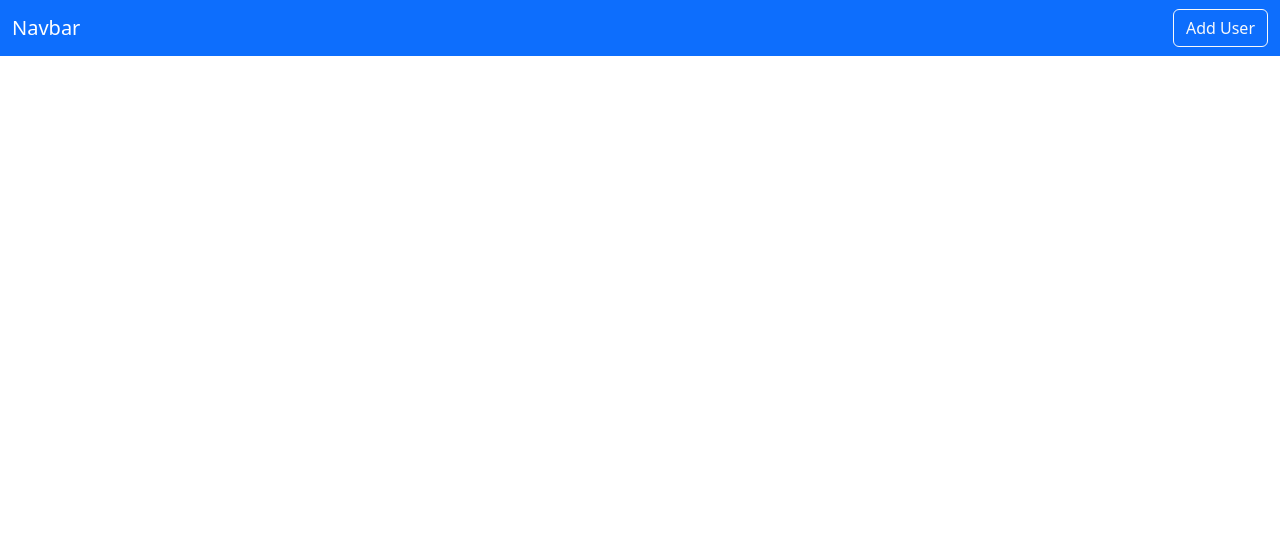
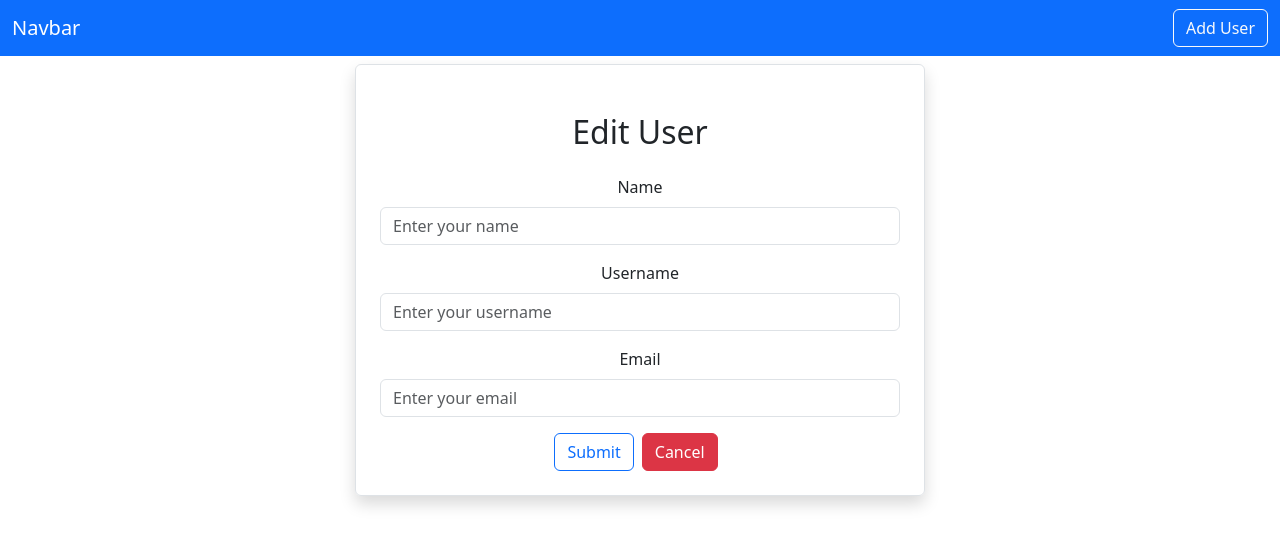
Before and after one commit to gahoccode215/SpringBootReactMySQLCRUD, a React (Create React App) app in the folder frontend/: page /edituser/1 in a window 1280 px wide. Before the commit this address had no page. Shown: the top 546 px of the page. Built offline with nearby package versions, Linux system fonts and the light colour scheme; no server answers.

Commit message:
edit user using axios put

```diff
--- a/frontend/src/App.js
+++ b/frontend/src/App.js
@@ -4,6 +4,7 @@
 import Home from './pages/Home';
 import { Route, BrowserRouter as Router, Routes } from 'react-router-dom';
 import AddUser from './users/AddUser';
+import EditUser from './users/EditUser';
 
 function App() {
   return (
@@ -13,6 +14,7 @@
         <Routes>
           <Route exact path='/' element={<Home />} />
           <Route exact path='/adduser' element={<AddUser />} />
+          <Route exact path='/edituser/:id' element={<EditUser />} />
         </Routes>
       </Router>
     </div>
--- a/frontend/src/pages/Home.js
+++ b/frontend/src/pages/Home.js
@@ -1,5 +1,6 @@
 import React, { useEffect, useState } from 'react'
 import axios from 'axios';
+import { Link } from 'react-router-dom';
 export default function Home() {
 
     const [users, setUsers] = useState([]);
@@ -35,7 +36,7 @@
                                     <td>{users.email}</td>
                                     <td>
                                         <button className='btn btn-primary mx-2'>View</button>
-                                        <button className='btn btn-outline-primary mx-2'>Edit</button>
+                                        <Link to={`/edituser/${users.id}`} className='btn btn-outline-primary mx-2'>Edit</Link>
                                         <button className='btn btn-danger mx-2'>Delete</button>
                                     </td>
                                 </tr>
--- a/frontend/src/users/EditUser.js
+++ b/frontend/src/users/EditUser.js
@@ -0,0 +1,90 @@
+import React, { useEffect, useState } from 'react'
+import { Link, useNavigate, useParams } from 'react-router-dom';
+import axios from 'axios';
+export default function EditUser() {
+
+    let navigate = useNavigate();
+
+    const { id } = useParams();
+
+    useEffect(() => {
+        loadUser();
+    }, []);
+
+    const loadUser = async () => {
+        const result = await axios.get(`http://localhost:8081/users/${id}`);
+        setUser(result.data);
+    }
+
+    const [user, setUser] = useState({
+        name: "",
+        username: "",
+        email: ""
+    })
+
+    const { name, username, email } = user;
+
+    const onInputChange = (e) => {
+        setUser({ ...user, [e.target.name]: e.target.value })
+
+    }
+
+    const onSubmit = async (e) => {
+        e.preventDefault();
+        await axios.put(`http://localhost:8081/users/${id}`, user);
+        navigate("/");
+    };
+
+    return (
+        <div className='container'>
+            <div className='row'>
+                <div className='col-md-6 offset-md-3 border rounded p-4 mt-2 shadow'>
+                    <h2 className='text-center m-4'>Edit User</h2>
+                    <form onSubmit={(e) => onSubmit(e)}>
+                        <div className='mb-3'>
+                            <label htmlFor='name' className='form-label'>
+                                Name
+                            </label>
+                            <input
+                                type={"text"}
+                                className='form-control'
+                                placeholder='Enter your name'
+                                name='name'
+                                value={name}
+                                onChange={(e) => onInputChange(e)}
+                            />
+                        </div>
+                        <div className='mb-3'>
+                            <label htmlFor='username' className='form-label'>
+                                Username
+                            </label>
+                            <input
+                                type={"text"}
+                                className='form-control'
+                                placeholder='Enter your username'
+                                name='username'
+                                value={username}
+                                onChange={(e) => onInputChange(e)}
+                            />
+                        </div>
+                        <div className='mb-3'>
+                            <label htmlFor='email' className='form-label'>
+                                Email
+                            </label>
+                            <input
+                                type={"text"}
+                                className='form-control'
+                                placeholder='Enter your email'
+                                name='email'
+                                value={email}
+                                onChange={(e) => onInputChange(e)}
+                            />
+                        </div>
+                        <button type='submit' className='btn btn-outline-primary'>Submit</button>
+                        <Link to={"/"} type='submit' className='btn btn-danger mx-2'>Cancel</Link>
+                    </form>
+                </div>
+            </div>
+        </div>
+    )
+}
```
